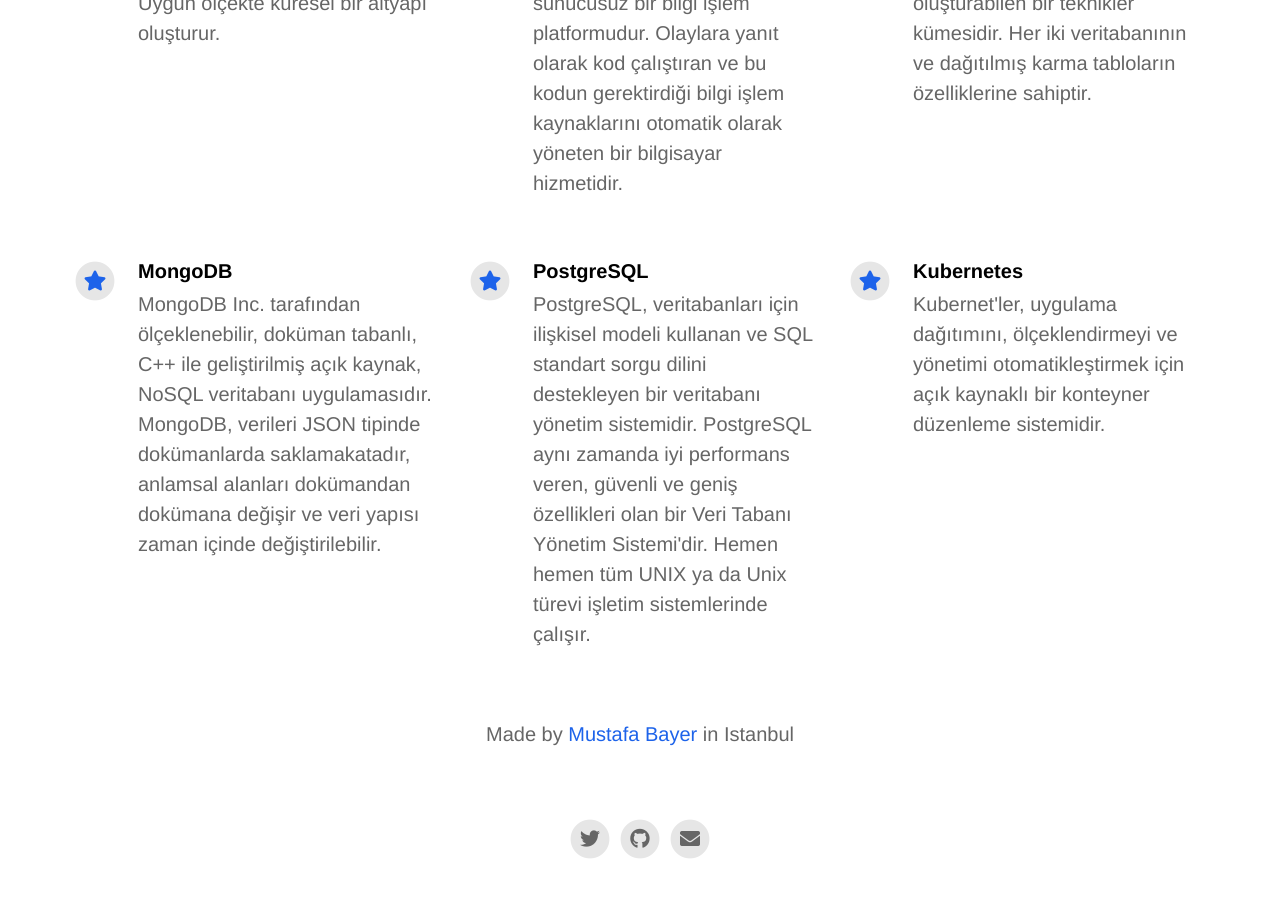
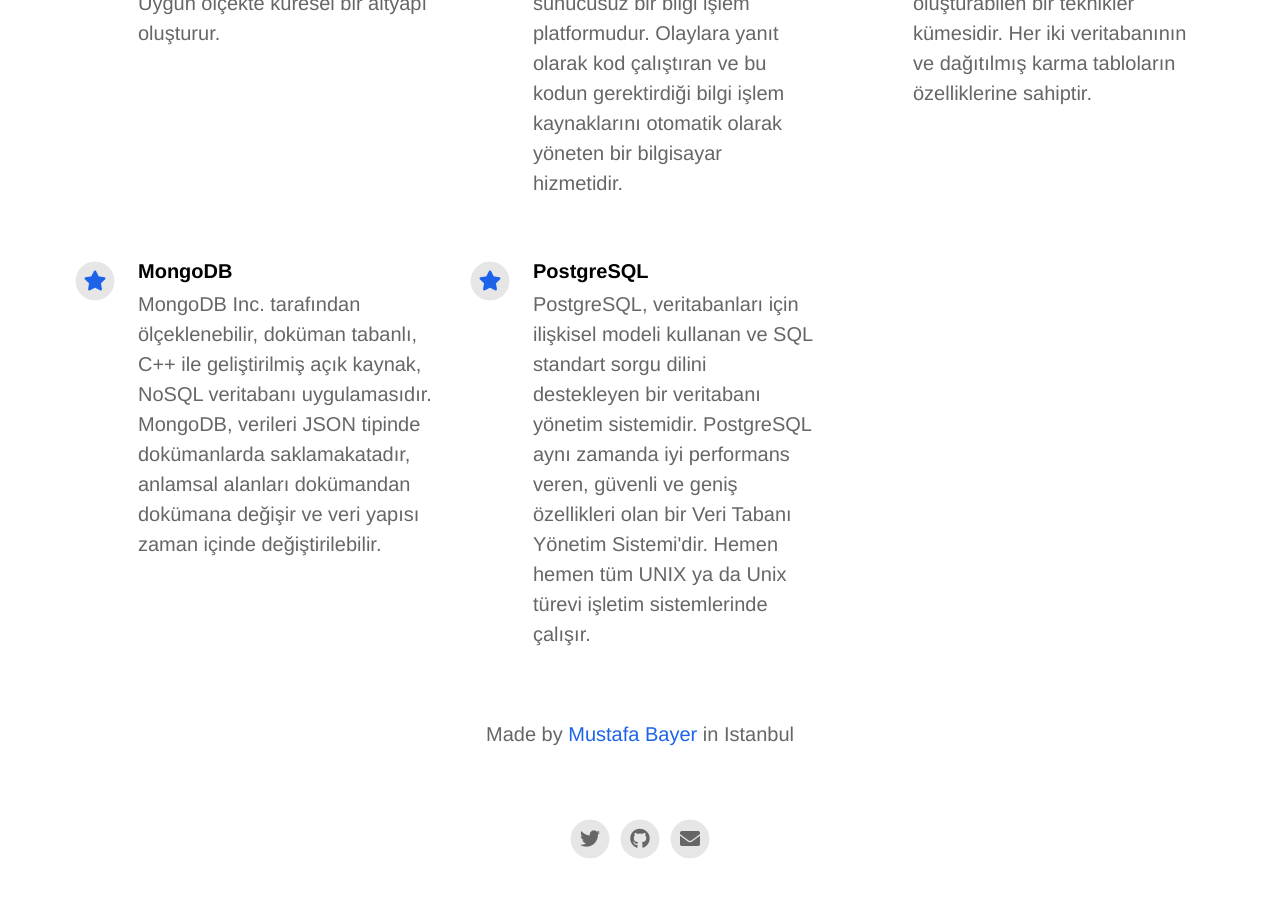
Before and after one commit to an80x86/an80x86.github.io, a Jekyll site: the page built from index.html, in a window 1280 px wide and 900 px high, scrolled down 2026 px. Shown: the top 897 px of the window. Built offline with Jekyll 4.4.1, drawn with Linux system fonts in a browser that asks for light colours; nearby versions of some CDN libraries.

Commit message:
Update _config.yml

```diff
--- a/_config.yml
+++ b/_config.yml
@@ -79,11 +79,6 @@ features                                  :
     description                           : PostgreSQL, veritabanları için ilişkisel modeli kullanan ve SQL standart sorgu dilini destekleyen bir veritabanı yönetim sistemidir. PostgreSQL aynı zamanda iyi performans veren, güvenli ve geniş özellikleri olan bir Veri Tabanı Yönetim Sistemi'dir. Hemen hemen tüm UNIX ya da Unix türevi işletim sistemlerinde çalışır.
     fontawesome_icon_name                 : star
 
-  - title                                 : Kubernetes
-    description                           : Kubernet'ler, uygulama dağıtımını, ölçeklendirmeyi ve yönetimi otomatikleştirmek için açık kaynaklı bir konteyner düzenleme sistemidir.
-    fontawesome_icon_name                 : star
-
-
 
 # Theme Settings
 topbar_color                              : "#000000"
```
